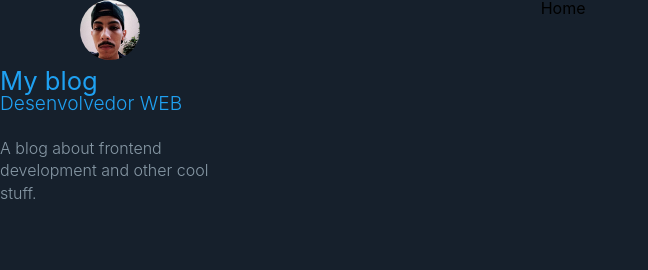
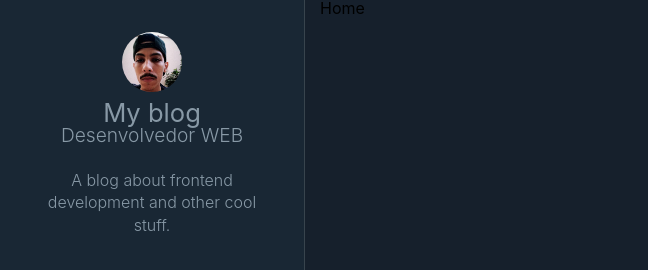
Before and after one commit to joaosoarees/gatsby-blog, a Gatsby site: page / in a window 1280 px wide. Shown: the top 270 px of the page, without its empty margins (0-648 px from the left). Built offline with nearby package versions, Linux system fonts and the light colour scheme; Gatsby itself is replaced by a stand-in of ours.

Commit message:
created Sidebar component,

```diff
--- a/src/components/Layout/index.js
+++ b/src/components/Layout/index.js
@@ -4,20 +4,17 @@
 import GlobalStyles from '../../styles/GlobalStyles';
 import { LayoutWrapper, LayoutMain } from './styles';
 
-import Profile from '../Profile';
+import Sidebar from '../Sidebar';
 
 const Layout = ({ children }) => {
   return (
     <LayoutWrapper>
       <GlobalStyles />
-      <aside>
-        <Profile />
-      </aside>
-
+      <Sidebar />
       <LayoutMain>{children}</LayoutMain>
     </LayoutWrapper>
   );
-}
+};
 
 Layout.propTypes = {
   children: PropTypes.node.isRequired,
--- a/src/components/Profile/styles.js
+++ b/src/components/Profile/styles.js
@@ -14,6 +14,7 @@
 
   &:hover {
     color: #1fa1f2;
+    cursor: pointer;
   }
 `;
 
--- /dev/null
+++ b/src/components/Sidebar/index.js
@@ -0,0 +1,13 @@
+import React from 'react';
+
+import { SidebarWrapper } from './styles';
+
+import Profile from '../Profile';
+
+export default function Sidebar() {
+  return (
+    <SidebarWrapper>
+      <Profile />
+    </SidebarWrapper>
+  );
+};
--- /dev/null
+++ b/src/components/Sidebar/styles.js
@@ -0,0 +1,14 @@
+import styled from 'styled-components';
+
+export const SidebarWrapper = styled.aside`
+  align-items: center;
+  border-right: 1px solid #38444d;
+  background: #192734;
+  display: flex;
+  flex-direction: column;
+  height: 100vh;
+  position: fixed;
+  padding: 2rem;
+  text-align: center;
+  width: 15rem;
+`;
```
